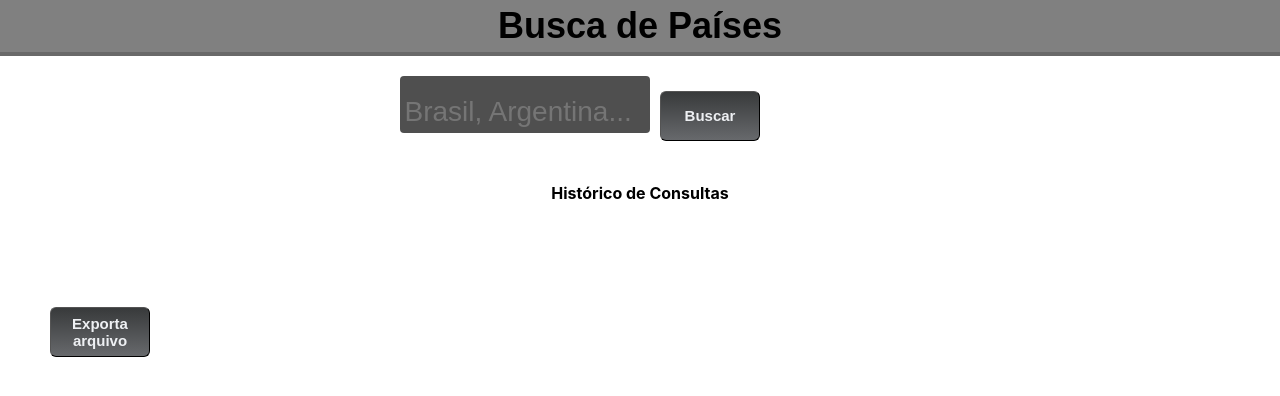
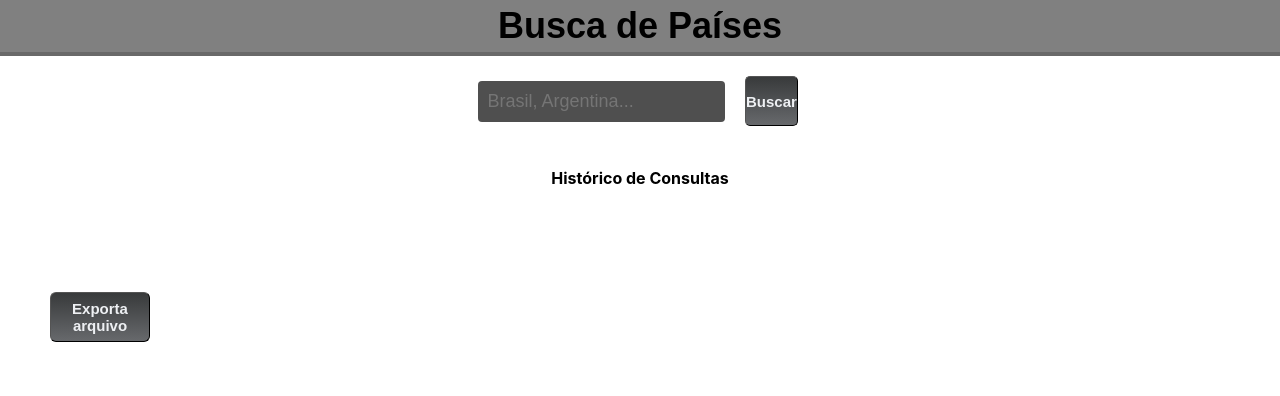
Before and after one commit to FeBonifacio/desafio-paises, a React (Create React App) app: page / in a window 1280 px wide. Shown: the top 396 px of the page. Built offline with nearby package versions, Linux system fonts and the light colour scheme.

Commit message:
'Moeda capturada'

```diff
--- a/src/components/Header/index.js
+++ b/src/components/Header/index.js
@@ -3,7 +3,6 @@ import  './styles.css';
 const Header = () => {
 
     return (
-
             <div className='container'>
                 <h2>Busca de Países</h2>
             </div>
--- a/src/components/InputSearch/Input.js
+++ b/src/components/InputSearch/Input.js
@@ -1,57 +1,74 @@
 import React, { useState, useEffect } from 'react';
 import './styles.css';
 import Table from '../TableS';
+// import buscarMoeda from '../Moeda';
 
 const Input = () => {
     const [nameCountries, setNameCountries] = useState('');
     const [searchResult, setSearchResult] = useState([]);
-    const [searchClick, setSearchClick] = useState(false); // Vai aparecer somente quando clicar no botão
+    const [searchClick, setSearchClick] = useState(false);
     const [searchHistory, setSearchHistory] = useState([]);
 
-    //useEffect para recuperar o histórico de consultas
+    // const [moeda, setMoeda] = useState('');
+
     useEffect(() => {
+        //Salvando no localS
         const storedHistory = localStorage.getItem('searchHistory');
         if (storedHistory) {
             setSearchHistory(JSON.parse(storedHistory));
         }
     }, []);
 
+    //Buscar pelo nome
     const handleInput = (e) => {
         setNameCountries(e.target.value);
     }
 
-    //Submit normal
     const handleSubmit = async (e) => {
         e.preventDefault();
 
-        setSearchClick(true); // Define como verdadeiro quando clicado
+        setSearchClick(true); // habilitando
+
+        if (nameCountries.trim() === '') {
+            alert('Informe o nome do país');
+            return;
+        }
 
         try {
-        // Buscar país
-        const response = await fetch(`https://restcountries.com/v3.1/name/${nameCountries}`);
-        const data = await response.json();
-        setSearchResult(data);
+            //Buscando todas as informações do pais
+            const response = await fetch(`https://restcountries.com/v3.1/name/${nameCountries}`);
+            const data = await response.json();
+            setSearchResult(data);
 
-        // para salvar no localS
-        const updatedHistory = [...searchHistory, nameCountries];
-        localStorage.setItem('searchHisory', JSON.stringify(updatedHistory));
+            console.log('Informações do país:', data);
+
+            //Salvado o historico das pesquisas no localS
+            const updatedHistory = [...searchHistory, nameCountries];
+            localStorage.setItem('searchHistory', JSON.stringify(updatedHistory));
+
+            // Chame a função buscarMoeda para obter a moeda do país
+            // const moeda = await buscarMoeda(nameCountries);
+            // setMoeda(moeda);
         } catch (error) {
             console.error('Erro ao buscar país:', error);
         }
 
-        setSearchHistory(preventHistory => [...preventHistory, nameCountries]); // colocar tudo no array
+        setSearchHistory(prevHistory => [...prevHistory, nameCountries]);
     }
 
-    // Historicos da tabela
     const handleHistory = async (countryName) => {
         setNameCountries(countryName);
         setSearchClick(true);
 
         try {
-            // Tenho q buscar a api de novo
+            //Tive q buscar de novo
             const response = await fetch(`https://restcountries.com/v3.1/name/${countryName}`);
             const data = await response.json();
             setSearchResult(data);
+
+            // Chame a função buscarMoeda para obter a moeda do país
+            // const moeda = await buscarMoeda(countryName);
+            // setMoeda(moeda);
         } catch (error) {
             console.error('Erro ao buscar país:', error);
         }
@@ -83,7 +100,11 @@ const Input = () => {
                                 <h1>{country.name?.common}</h1>
                                 <p>Capital: {country.capital}</p>
                                 <p>População: {country.population}</p>
-                                <p>Moeda: {country.currency}</p>
+                                <p>Moeda: {
+                                    Object.values(country.currencies).map(currency => (
+                                        <span key={currency.name}>{currency.name}</span>
+                                    ))}
+                                </p>
                                 <p>Idioma: {country.languages ? Object.values(country.languages).join(', ') : 'Idioma não disponível'}</p>
                             </li>
                         ))
--- a/src/components/InputSearch/styles.css
+++ b/src/components/InputSearch/styles.css
@@ -7,27 +7,24 @@
 
 input {
     color: #fff;
-    font-size: 28px;
-    width: 50%;
-    padding: 20px 5px 5px;
+    font-size: 18px;
+    width: 70%;
+    padding: 10px;
     background-color: #4f4f4f;
     border: none;
     border-radius: 4px;
 }
 
 .btn {
-    margin-left: 10px; /* Espaçamento entre o input e o botão */
+    margin-left: 20px;
     font-size: 15px;
     font-family: Arial;
-    width: 100px; /* Ajuste o tamanho do botão conforme necessário */
+    width: auto;
     height: 50px;
     border-width: 1px;
     color: #eef0f3;
     font-weight: bold;
-    border-top-left-radius: 6px;
-    border-top-right-radius: 6px;
-    border-bottom-left-radius: 6px;
-    border-bottom-right-radius: 6px;
+    border-radius: 5px;
     background: linear-gradient(#383a3b, #67696c);
     cursor: pointer;
 }
--- /dev/null
+++ b/src/components/Moeda/index.js
@@ -0,0 +1,40 @@
+//Não usei mas vou deixar aqui, caso eu precise para outra aplicação
+
+
+// const Moeda = async (nameCountries) => {
+//     try {
+//         const response = await fetch(`https://restcountries.com/v3.1/alpha?codes=${nameCountries}`);
+
+//         if (!response.ok) {
+//             throw new Error('Erro ao obter os dados do país');
+//         }
+
+//         const data = await response.json();
+
+//         if (!data || data.length === 0) {
+//             throw new Error('Dados do país não encontrados na resposta da API');
+//         }
+
+//         const countryCodes = data.map(country => country.alpha3Code).join(',');
+
+//         const currencyResponse = await fetch(`https://restcountries.com/v3.1/currency/${countryCodes}`);
+//         const currencyData = await currencyResponse.json();
+
+//         if (!currencyData || currencyData.length === 0) {
+//             throw new Error('Dados da moeda não encontrados na resposta da API');
+//         }
+
+//         const currencies = currencyData.map(country => ({
+//             codigo: country.alpha3Code,
+//             moeda: country.currencies ? country.currencies[0]?.name : 'Moeda não disponível'
+//         }));
+
+//         console.log('Códigos e moedas recebidos:', currencies);
+//         return currencies;
+//     } catch (error) {
+//         console.error('Erro ao buscar os códigos e moedas:', error);
+//         return [];
+//     }
+// }
+
+// export default Moeda;
```
